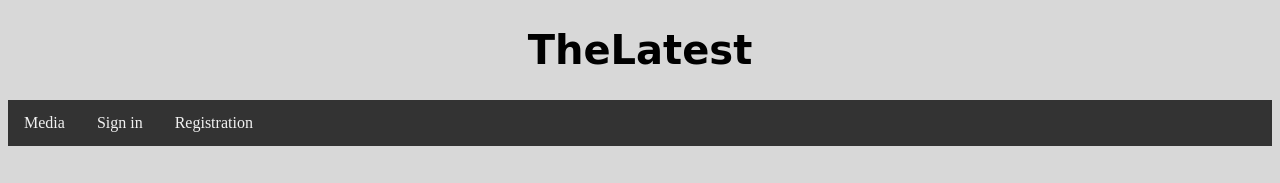
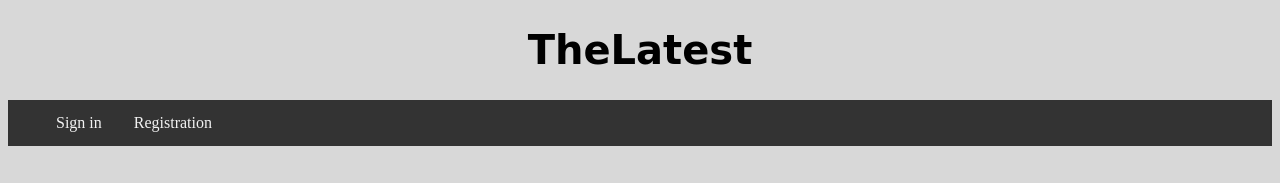
Before and after one commit to WestwardSky8392/TheLatest-CPS-593-FALL, a plain HTML site: page Public/post.html in a window 1280 px wide. Shown: the top 183 px of the page. Drawn offline with Linux system fonts and the light colour scheme.

Commit message:
Frontend moved to 'Public' folder

```diff
--- a/post.html
+++ b/Public/post.html
@@ -9,7 +9,7 @@
 <body>
     <h1>TheLatest</h1>
     <div class="topnav">
-        <a href="media.html">Media</a>
+        <a href="media.html"></a>
         <a href="Login.html">Sign in</a>
         <a href="Registration.html">Registration</a>
       </div>
```
Also changed, not shown: Public/Login.html (renamed from Login.html), Public/Registration.html (renamed from Registration.html), Public/media.html (renamed from media.html), Public/pexels-cottonbro-3944454.jpg (renamed from pexels-cottonbro-3944454.jpg), Public/style.css (renamed from style.css), Public/style2.css (renamed from style2.css), Public/user.js (renamed from user.js), Public/user2.js (renamed from user2.js), 1 other file.
